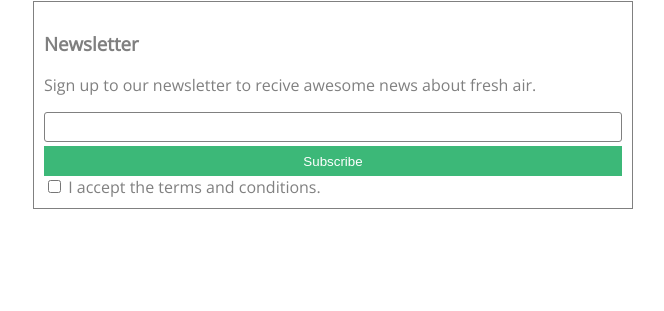
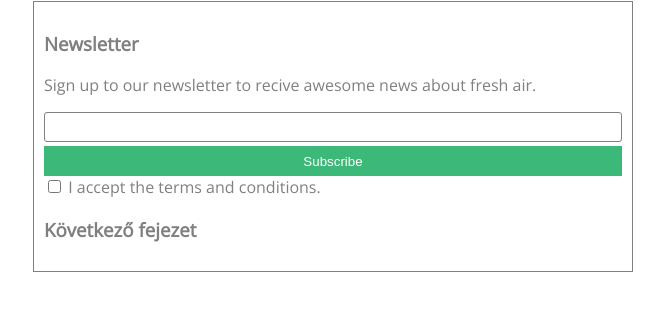
Before and after one commit to CsehiTamas/gyakorlas, a plain HTML site: page index.html in a window 1280 px wide. Shown: the part 85-396 px from the top of the page, without its empty margins (307-971 px from the left). Drawn offline with nearby package versions, Linux system fonts and the light colour scheme.

Commit message:
Update index.html

```diff
--- a/index.html
+++ b/index.html
@@ -24,6 +24,7 @@
             <label for='terms'>I accept the terms and conditions.</label>
 
         </form>
+            <h3>Következő fejezet</h3>
         </div>
 
 
```
